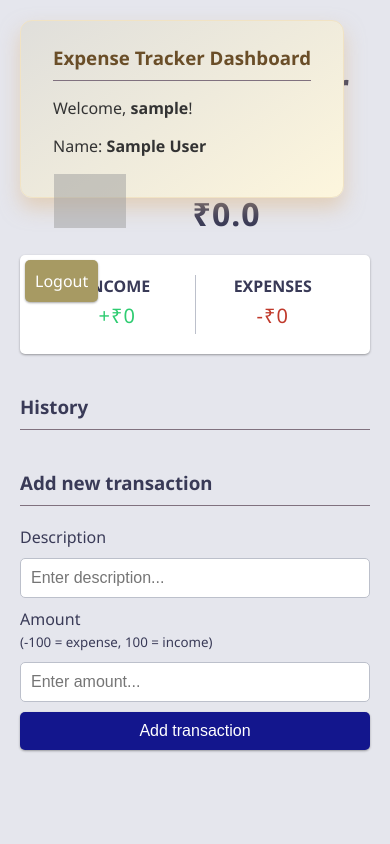
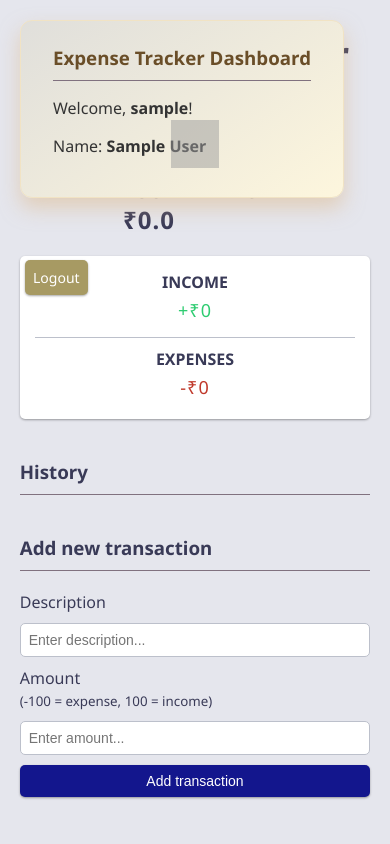
Before and after one commit to aphex18/Expense_Tracker, a Django app: page / in a window 390 px wide. Run offline with Django 5.2, Linux system fonts and the light colour scheme; the visitor is signed in with stand-in values (Sample User, id 1); data comes from the database, SQL or seed files in the repository; data that the repository does not hold is empty; parts of the project's set-up code (start-up, migrations or seed data) failed here and were passed over; grey boxes are pictures that could not be loaded.

Commit message:
Add responsive design styles for various screen sizes in main.css

```diff
--- a/public/static/css/main.css
+++ b/public/static/css/main.css
@@ -211,3 +211,118 @@ input[type="number"] {
 .notification-container p {
   margin: 0;
 }
+
+@media (max-width: 480px) {
+  .container {
+    width: 95%;
+    margin: 15px auto;
+    padding: 0 10px;
+  }
+
+  .header {
+    flex-direction: column;
+    gap: 10px;
+  }
+
+  .header img {
+    width: 3rem;
+    height: 3rem;
+  }
+
+  h1 {
+    font-size: 1rem;
+  }
+
+  .balance {
+    font-size: 1.5rem;
+  }
+
+  .inc-exp-container {
+    flex-direction: column;
+    padding: 15px;
+  }
+
+  .inc-exp-container > div:first-of-type {
+    border-right: none;
+    border-bottom: 1px solid var(--border-secondary-color);
+    padding-bottom: 10px;
+    margin-bottom: 10px;
+  }
+
+  .money {
+    font-size: 18px;
+  }
+
+  .list li {
+    font-size: 14px;
+    padding: 8px;
+  }
+
+  .delete-btn {
+    font-size: 18px;
+    padding: 8px;
+  }
+
+  input[type="text"],
+  input[type="number"] {
+    font-size: 14px;
+    padding: 8px;
+  }
+
+  .btn {
+    font-size: 14px;
+    padding: 8px;
+  }
+}
+
+@media (min-width: 481px) and (max-width: 768px) {
+  .container {
+    width: 90%;
+    margin: 20px auto;
+  }
+
+  .header img {
+    width: 4rem;
+    height: 4rem;
+  }
+
+  .balance {
+    font-size: 1.75rem;
+  }
+
+  .inc-exp-container {
+    padding: 18px;
+  }
+
+  .money {
+    font-size: 19px;
+  }
+}
+
+@media (min-width: 769px) and (max-width: 1024px) {
+  .container {
+    width: 500px;
+  }
+
+  .balance {
+    font-size: 2.25rem;
+  }
+}
+
+@media (min-width: 1025px) {
+  .container {
+    width: 600px;
+  }
+
+  body {
+    padding: 20px;
+  }
+
+  .balance {
+    font-size: 2.5rem;
+  }
+
+  .inc-exp-container {
+    padding: 25px;
+  }
+}
```
